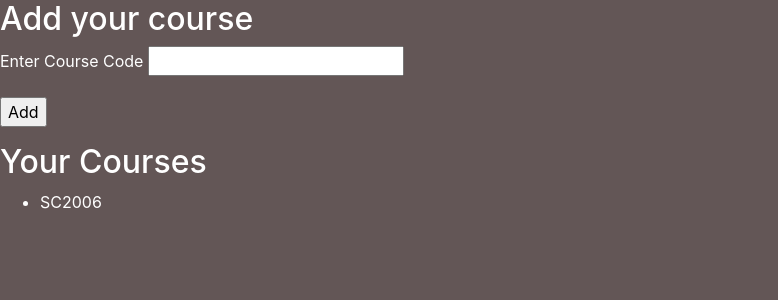
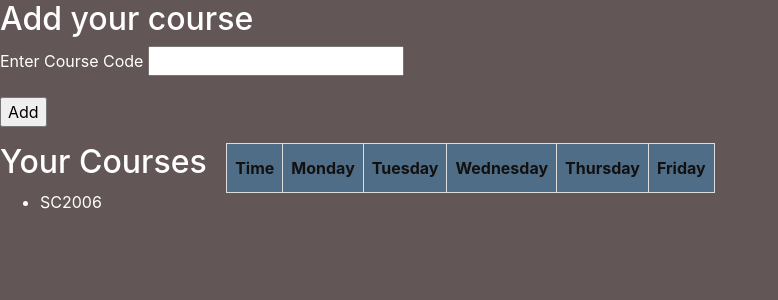
Before and after one commit to diheng99/SimplyStars, a Flask app: template SimplyStars/templates/main.html in a window 1280 px wide. Shown: the top 300 px of the page, without its empty margins (0-778 px from the left). Run offline with Flask 3, Linux system fonts and the light colour scheme; the template is opened without the code that fills it: values that come from a table or form of the project are taken from there, others are empty; some libraries are stand-ins or nearby versions.

```diff
--- /dev/null
+++ b/SimplyStars/static/style.css
@@ -0,0 +1,61 @@
+.content-container {
+    display: flex;
+    align-items: flex-start;
+}
+
+.courses-container {
+    width: 30%;
+    margin-right: 5%;
+    padding-right: 4%;
+}
+
+.timetable-container {
+    width: 65%;
+    max-width: 1100px;
+    padding-left: 4%;
+}
+
+#timetable {
+    border-collapse: collapse;
+    text-align: center;
+    width: 100%;
+}
+
+#timetable {
+    width: 100%;
+    border-collapse: collapse;
+    text-align: center;
+}
+
+#timetable, #timetable th, #timetable td {
+    border: 1px solid #ddd;
+}
+
+#timetable th, #timetable td {
+    padding: 8px;
+}
+
+#timetable thead {
+    background-color: #f2f2f2;
+}
+
+#timetable tr:nth-child(even) {
+    background-color: #432f2f;
+}
+
+#timetable tr:hover {
+    background-color: #e8e8e8;
+}
+
+#timetable .class {
+    background-color: #d1e7dd;
+    color: #0f5132;
+}
+
+#timetable th {
+    padding-top: 12px;
+    padding-bottom: 12px;
+    text-align: center;
+    background-color: #4f6d87;
+    color: rgb(19, 16, 16);
+}
--- a/SimplyStars/templates/home.html
+++ b/SimplyStars/templates/home.html
@@ -5,6 +5,7 @@
 {% endblock %}
 
 {% block content %}
+<!-- container is a bootstrap block to store contents -->
     <div class="container text-center">
         <h2 class="welcome-header">Welcome to NTU STARS Customizable Timetable</h2>
 
@@ -13,8 +14,9 @@
                 <img src="https://encrypted-tbn0.gstatic.com/images?q=tbn:ANd9GcS5mUetvRA2CD6WiMGKRxh6bIXHCfdcuVfOgw&usqp=CAU" alt="Welcome Image" class="img-fluid mb-3">
             </div>
         </div>
-
-        <div class="col-md-13">
+        <!-- 12 column layout -->
+        <div class="col-md-12">
+            <!-- browser sends a get request to the url -->
             <a href="{{ url_for('login_page') }}" class="btn btn-primary login-button">Login to Customize</a>
         </div>
 {% endblock %}
--- a/SimplyStars/templates/main.html
+++ b/SimplyStars/templates/main.html
@@ -4,6 +4,7 @@
 <meta charset="UTF-8">
 <meta name="viewport" content="width=device-width, initial-scale=1.0">
 <link href="https://stackpath.bootstrapcdn.com/bootstrap/4.5.2/css/bootstrap.min.css" rel="stylesheet">
+<link rel="stylesheet" type="text/css" href="{{ url_for('static', filename='style.css')}}">
 <script src="https://code.jquery.com/jquery-3.5.1.min.js"></script>
 {% endblock %}
 
@@ -27,8 +28,10 @@ Main
     </form>
 </div>
 
-    <div class="Course List">
+<div class="content-container">
+    <div class="course_container">
         <h2>Your Courses</h2>
+        <!-- ul is a HTML element to represent an unordered list, li is list item -->
         <ul>
             {% for course in user_courses %}
             <li>{{ course.course_code }}</li>
@@ -36,36 +39,51 @@ Main
         </ul>
     </div>
 
-    <!-- Error Modal -->
-    <div class="modal" id="errorModal" tabindex="-1" role="dialog">
-        <div class="modal-dialog" role="document">
-            <div class="modal-content">
-                <div class="modal-header">
-                    <h5 class="modal-title">Error</h5>
-                    <button type="button" class="close" data-dismiss="modal" aria-label="Close">
-                        <span aria-hidden="true">&times;</span>
-                    </button>
-                </div>
-                <div class="modal-body">
-                    <p id="modalMessage"></p>
-                </div>
-                <div class="modal-footer">
-                    <button type="button" class="btn btn-secondary" data-dismiss="modal">Close</button>
+    <div>
+
+        <div class="timetable-container">
+            <table id="timetable">
+                <!-- thead creates the header, tr creates a horiztonal row and th for table header -->
+                <thead>
+                    <tr>
+                        <th>Time</th>
+                        <th>Monday</th>
+                        <th>Tuesday</th>
+                        <th>Wednesday</th>
+                        <th>Thursday</th>
+                        <th>Friday</th>
+                    </tr>
+                </thead>
+                <!-- tbody is used for the main body below the thead. td is used for storing data -->
+                <tbody>
+                    {% for time_slot in schedule %}
+                    <tr>
+                        <td>{{ time_slot }}</td>
+                        <td>{{ monday_schedule_types.get(time_slot, '') }}</td>
+                        <!-- Repeat for other days as needed -->
+                        <td></td>
+                        <td></td>
+                        <td></td>
+                        <td></td>
+                    </tr>
+                    {% endfor %}
+                </tbody>
+
+
+            </table>
         </div>
     </div>
-        </div>
-    </div>
+
     {% endblock %}
 
     {% block scripts %}
-<!-- AJAX is asynch JS and XML, used it to intercept form submission -->
     <script type="text/javascript">
-    <!-- Ready is a function to only run the code after form is submitted -->
+        // Ready is a function to only run the code after form is submitted
         $(document).ready(function () {
-        $('#courseForm').on('submit', function (e) {
-            e.preventDefault();
+            $('#courseForm').on('submit', function (e) { // Listens for a form id courseForm to be submitted
+                e.preventDefault(); // pass the form to ajax
 
-            $.ajax({
+                $.ajax({    // A http method without the need to reload the page
                     url: 'main',
                     type: 'POST',
                     data: $(this).serialize(),
```
Also changed, not shown: SimplyStars/models.py (+6 -4 lines), SimplyStars/route.py (+39 -11 lines), instance/SimplyStars.db, 2 other files. Lines whose indentation alone changed are shown as unchanged.
